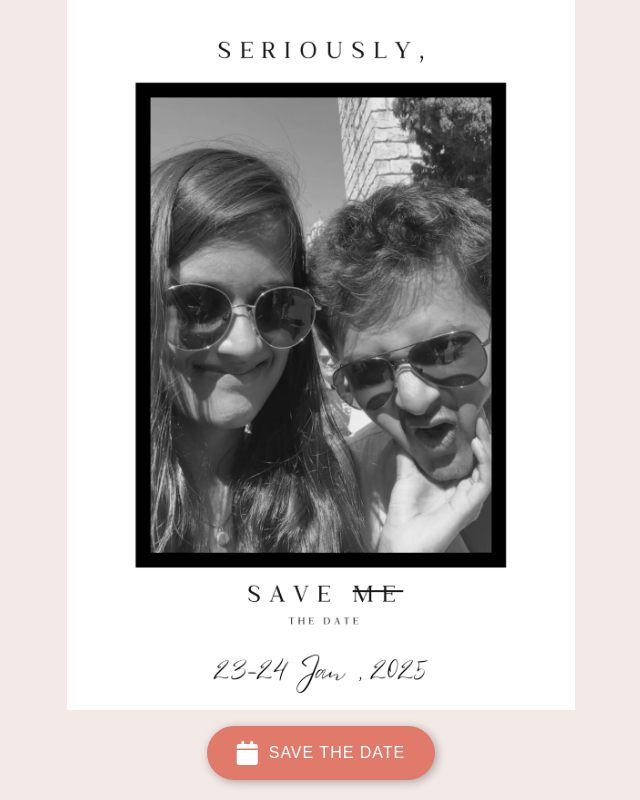
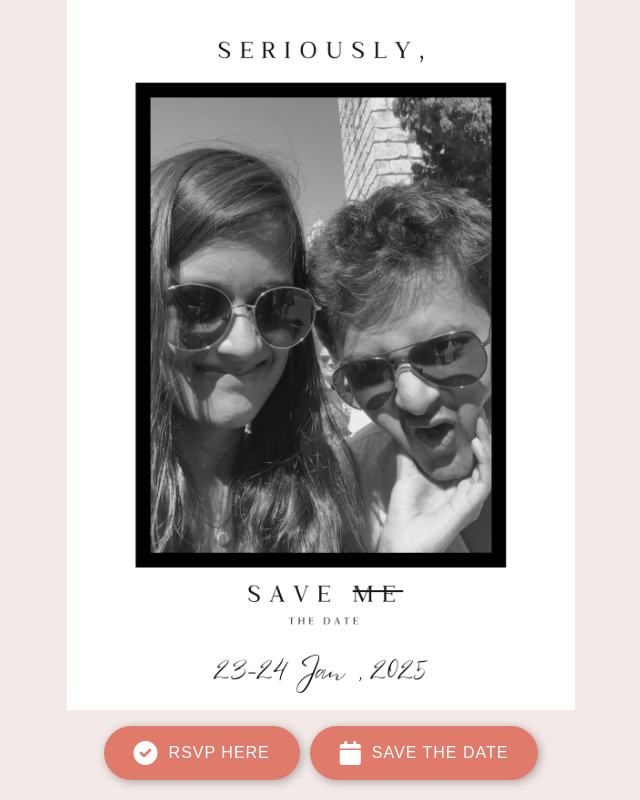
Before and after one commit to chaha0s/romans, a plain HTML site: page the-wedding-invite.html in a window 1280 px wide. Shown: the whole page, without its empty margins (319-959 px from the left). Drawn offline with Linux system fonts and the light colour scheme.

Commit message:
Update the-wedding-invite.html

```diff
--- a/the-wedding-invite.html
+++ b/the-wedding-invite.html
@@ -15,11 +15,11 @@
         <img src="media/theweddinginvite.webp" alt="Family Invite for Rohan & Mansi's Wedding">
     </div>
     <div class="save-the-date">
-<!--         <a href="https://forms.gle/FCM8HmKrC7exrV1x8" target="_blank">
+        <a href="https://forms.gle/FCM8HmKrC7exrV1x8" target="_blank">
             <button>
                 <i class="fas fa-circle-check"></i>RSVP Here
             </button>
-            </a>     -->
+            </a>
         <a href="https://calendar.google.com/calendar/render?action=TEMPLATE&dates=20250123%2F20250125&details=&location=Ambika%20Farms%2C%20Nagpur&text=RoMans%20Wedding" target="_blank">
         <button>
             <i class="fas fa-calendar"></i> Save the Date
```
